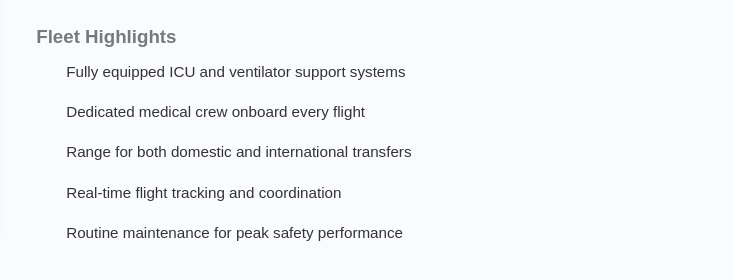
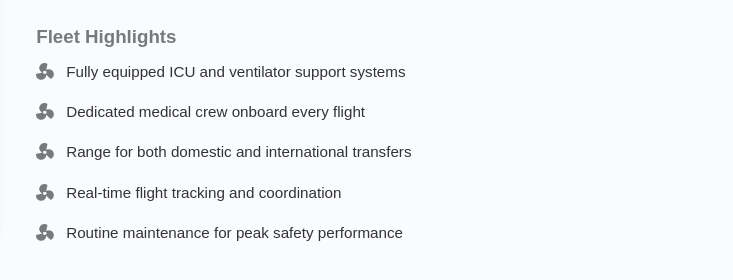
Before and after one commit to venkatesh02040/viccaas, a plain HTML site: page fleet.html in a window 1280 px wide. Shown: the part 845-1125 px from the top of the page, 547-1280 px from the left. Drawn offline with Linux system fonts and the light colour scheme.

Commit message:
first commit

```diff
--- a/css/style.css
+++ b/css/style.css
@@ -1476,7 +1476,7 @@ form textarea {
     width: 18px;
     /* adjust size */
     height: 18px;
-    background-image: url("icon.jpg");
+    background-image: url("/icon.jpg");
     background-size: contain;
     background-repeat: no-repeat;
 }
```
